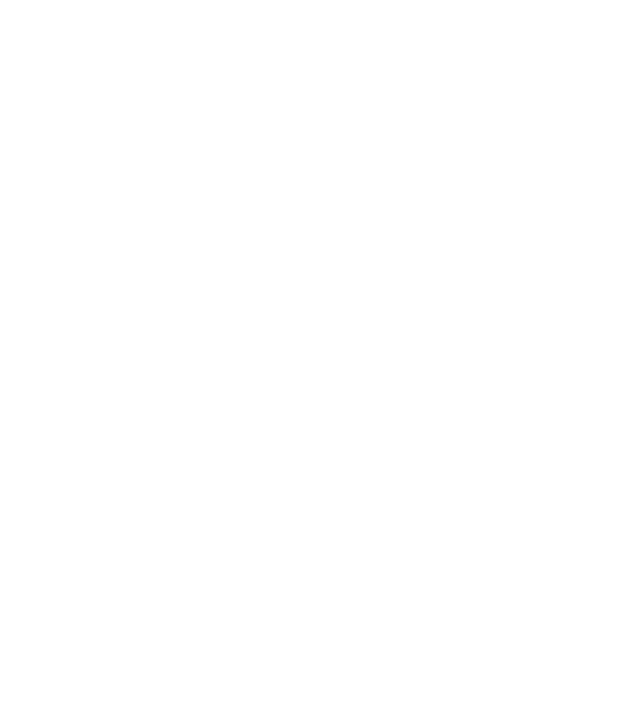
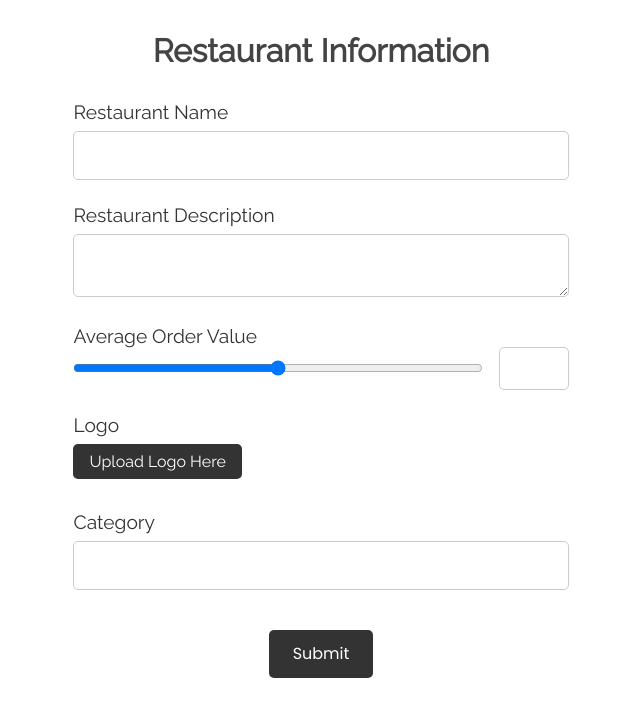
Before and after one commit to Mohammed21Sharraf/Taste-Tracker, a React (Create React App) app in the folder client/: page /form in a window 1280 px wide. Before the commit this address had no page. Shown: the top 716 px of the page, without its empty margins (319-959 px from the left). Built offline with nearby package versions, Linux system fonts and the light colour scheme.

Commit message:
Restaurant Form

```diff
--- a/client/src/App.js
+++ b/client/src/App.js
@@ -1,6 +1,7 @@
 import React, { Suspense } from "react";
 import Home from "./components/Restaurant/Home/Home";
 import Reservation from "./components/Restaurant/Reservation/Reservation";
+import Form from "./components/Restaurant/Home/Form/Form";
 import Login from "./components/Restaurant/Home/Login/Login";
 import Customer from "./components/Restaurant/Customer/Customer";
 import { BrowserRouter as Router, Route, Routes } from "react-router-dom";
@@ -14,6 +15,7 @@
           <Route exact path="/" Component={Home} />
           <Route exact path="/reservation" Component={Reservation} />
           <Route exact path="/login" Component={Login} />
+          <Route exact path="/form" Component={Form} />
           <Route exact path="/customer" Component={Customer}/>
           <Route exact path="/ranking" Component={Ranking}/>
         </Routes>
--- /dev/null
+++ b/client/src/components/Restaurant/Home/Form/Form.jsx
@@ -0,0 +1,111 @@
+import React, { useState } from "react";
+import "./Form.scss";
+
+const Form = () => {
+  const [restaurantName, setRestaurantName] = useState("");
+  const [restaurantDescription, setRestaurantDescription] = useState("");
+  const [averageOrderValue, setAverageOrderValue] = useState("");
+  const [logo, setLogo] = useState("");
+  const [category, setCategory] = useState("");
+
+  const handleFormSubmit = (event) => {
+    event.preventDefault();
+    const formData = {
+      restaurantName,
+      restaurantDescription,
+      averageOrderValue,
+      logo,
+      category,
+    };
+    console.log(formData);
+  };
+
+  const handleSliderChange = (e) => {
+    setAverageOrderValue(e.target.value);
+  };
+
+  const handleNumericInputChange = (e) => {
+    const numericValue = parseFloat(e.target.value);
+    setAverageOrderValue(numericValue || "");
+  };
+
+  return (
+    <div className="form-container">
+      <h2 className="form-title">Restaurant Information</h2>
+      <form onSubmit={handleFormSubmit}>
+        <div className="form-field">
+          <label htmlFor="restaurantName">Restaurant Name</label>
+          <input
+            type="text"
+            id="restaurantName"
+            value={restaurantName}
+            onChange={(e) => setRestaurantName(e.target.value)}
+            required
+          />
+        </div>
+        <div className="form-field">
+          <label htmlFor="restaurantDescription">Restaurant Description</label>
+          <textarea
+            id="restaurantDescription"
+            value={restaurantDescription}
+            onChange={(e) => setRestaurantDescription(e.target.value)}
+            required
+          ></textarea>
+        </div>
+        <div className="form-field">
+          <label htmlFor="averageOrderValue">Average Order Value</label>
+          <div className="range-input-container">
+            <input
+              type="range"
+              id="averageOrderValue"
+              value={averageOrderValue}
+              min="0"
+              max="1000"
+              step="1"
+              onChange={handleSliderChange}
+              required
+            />
+            <input
+              type="number"
+              id="averageOrderValueNumeric"
+              value={averageOrderValue}
+              min="0"
+              max="10000"
+              step="1"
+              onChange={handleNumericInputChange}
+              required
+            />
+          </div>
+        </div>
+        <div className="form-field">
+          <label htmlFor="logo">Logo</label>
+          <div className="file-input-container">
+            <label className="custom-file-input">
+              Upload Logo Here
+              <input
+                type="file"
+                id="logo"
+                onChange={(e) => setLogo(e.target.files[0])}
+                required
+              />
+            </label>
+            <span className="file-name">{logo && logo.name}</span>
+          </div>
+        </div>
+        <div className="form-field">
+          <label htmlFor="category">Category</label>
+          <input
+            type="text"
+            id="category"
+            value={category}
+            onChange={(e) => setCategory(e.target.value)}
+            required
+          />
+        </div>
+        <input type="submit" value="Submit" className="submit-btn" />
+      </form>
+    </div>
+  );
+};
+
+export default Form;
--- /dev/null
+++ b/client/src/components/Restaurant/Home/Form/Form.scss
@@ -0,0 +1,109 @@
+@import url("https://fonts.googleapis.com/css2?family=Poppins:wght@200;300;400;500;600;700;800&display=swap");
+
+.form-container {
+  display: flex;
+  flex-direction: column;
+  align-items: center;
+  margin-top: 2rem;
+}
+
+.form-title {
+  font-size: 2rem;
+  color: #444;
+  margin-bottom: 2rem;
+}
+
+form {
+  display: flex;
+  flex-direction: column;
+  align-items: center;
+}
+
+.form-field {
+  margin-bottom: 1.5rem;
+  width: 100%;
+}
+
+label {
+  font-size: 1.2rem;
+  color: #333;
+  margin-bottom: 0.5rem;
+}
+
+.range-input-container {
+  display: flex;
+  align-items: center;
+}
+
+input[type="range"] {
+  flex: 1;
+  padding: 0;
+  margin: 0;
+}
+
+input[type="number"] {
+  width: 70px;
+  margin-left: 1rem;
+  padding: 0.5rem;
+  border-radius: 5px;
+  border: 1px solid #ccc;
+  font-size: 1rem;
+}
+
+input[type="text"],
+textarea {
+  width: 100%;
+  padding: 0.7rem;
+  margin-top: 0.5rem;
+  border-radius: 5px;
+  border: 1px solid #ccc;
+  font-size: 1rem;
+}
+
+input[type="file"] {
+  display: none;
+}
+
+.custom-file-input {
+  display: inline-block;
+  padding: 0.5rem 1rem;
+  background-color: #333;
+  color: #fff;
+  font-size: 1rem;
+  border: none;
+  border-radius: 5px;
+  cursor: pointer;
+  transition: background-color 0.3s ease;
+}
+
+.custom-file-input:hover {
+  background-color: #555;
+}
+
+.file-input-container {
+  display: flex;
+  align-items: center;
+  margin-top: 0.5rem;
+}
+
+.file-name {
+  margin-left: 0.5rem;
+  font-size: 1rem;
+  color: #555;
+}
+
+.submit-btn {
+  padding: 0.7rem 1.5rem;
+  background-color: #333;
+  color: #fff;
+  font-size: 1rem;
+  border: none;
+  border-radius: 5px;
+  cursor: pointer;
+  transition: background-color 0.3s ease;
+  margin-top: 1rem; /* Added margin top */
+}
+
+.submit-btn:hover {
+  background-color: #555;
+}
```
